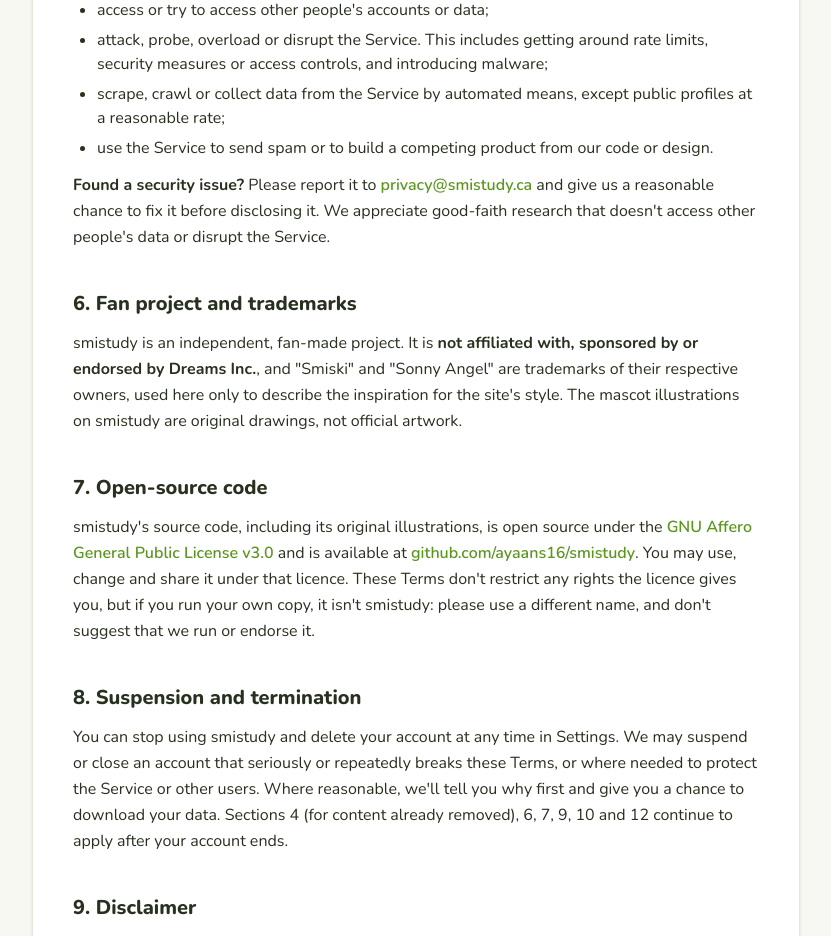
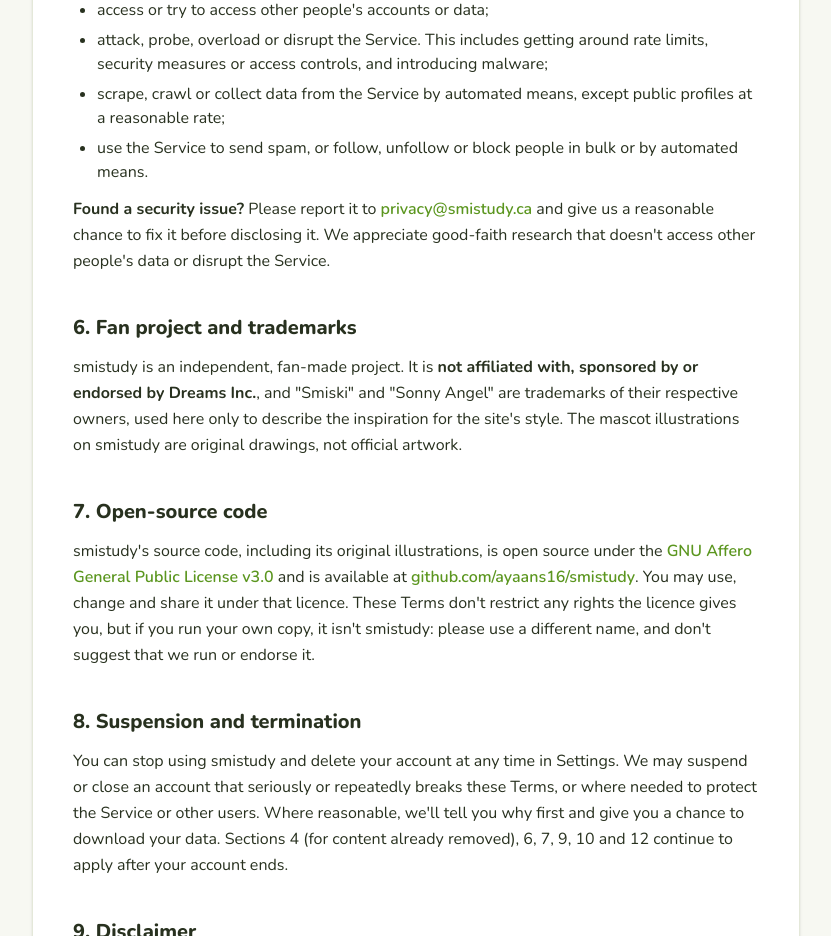
Before and after one commit to ayaans16/smistudy, a Next.js app in the folder frontend/: page /terms in a window 1280 px wide. Shown: the part 1520-2456 px from the top of the page, without its empty margins (224-1055 px from the left). Built offline with nearby package versions, Linux system fonts and the light colour scheme.

Commit message:
Add follow spam to the Terms' acceptable use rules

```diff
--- a/frontend/app/terms/page.tsx
+++ b/frontend/app/terms/page.tsx
@@ -76,7 +76,7 @@
           access controls, and introducing malware;
         </li>
         <li>scrape, crawl or collect data from the Service by automated means, except public profiles at a reasonable rate;</li>
-        <li>use the Service to send spam or to build a competing product from our code or design.</li>
+        <li>use the Service to send spam, or follow, unfollow or block people in bulk or by automated means.</li>
       </ul>
       <p>
         <strong>Found a security issue?</strong> Please report it to {mail} and give us a reasonable chance to fix it before
```
